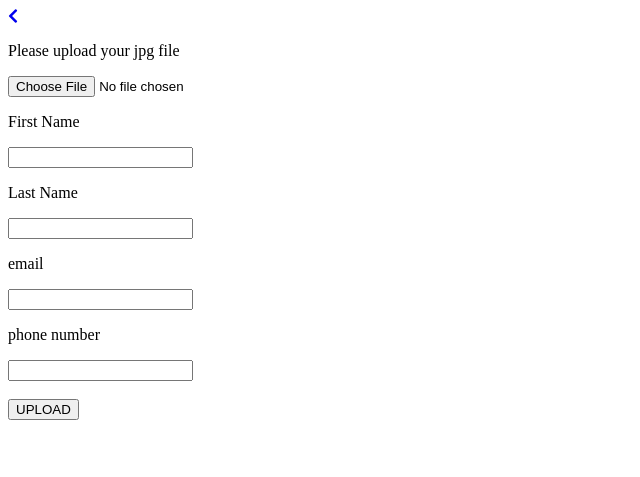
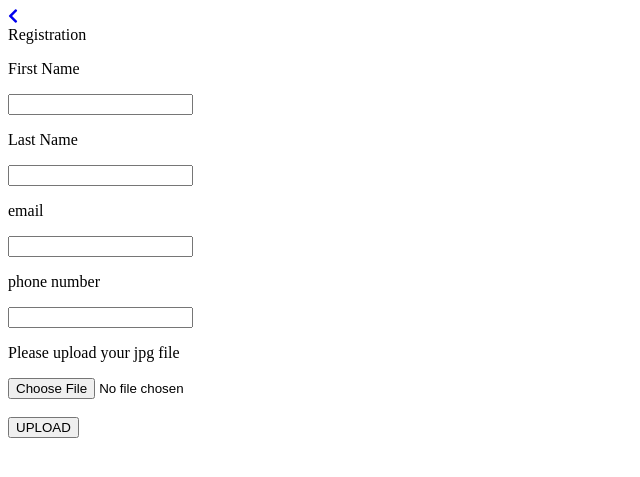
Before and after one commit to Squashie01/Campus-Buddies, a PHP site: page /sighn_up.php in a window 1280 px wide. Shown: the top 477 px of the page, without its empty margins (0-640 px from the left). Run offline with PHP 8.4, Linux system fonts and the light colour scheme.

Commit message:
a little edit to the sigh up page

```diff
--- a/Campus Buddies 2.0/code/sighn_up.php
+++ b/Campus Buddies 2.0/code/sighn_up.php
@@ -18,11 +18,12 @@
             <div class="LoginBack">
                 <a href="Login_SignUp.html"> <i class="fas fa-chevron-left"></i> </a>
             </div>
+            <div class="LoginText">
+                Registration
             </div>
+        </div>
+        <div class='LoginForm'>
             <form action="../php/sign_up.php" method="POST" enctype="multipart/form-data">
-        <p>Please upload your jpg file </p>
-        <input type="file" name="file">
-        </br>
                 <p>First Name </p>
                 <input type="input" name="First_Name">
                 </br>
@@ -34,10 +35,13 @@
                 </br>
                 <p> phone number</p>
                 <input type="input" name="number">
+                <br/>
+                <p>Please upload your jpg file </p>
+                <input type="file" name="file">
                 </br>
-
                 </br>
                 <button type="submit" name="submit"> UPLOAD </button>
             </form>
+        </div>
     </body>
 </html>
```
Lines whose indentation alone changed are shown as unchanged.
